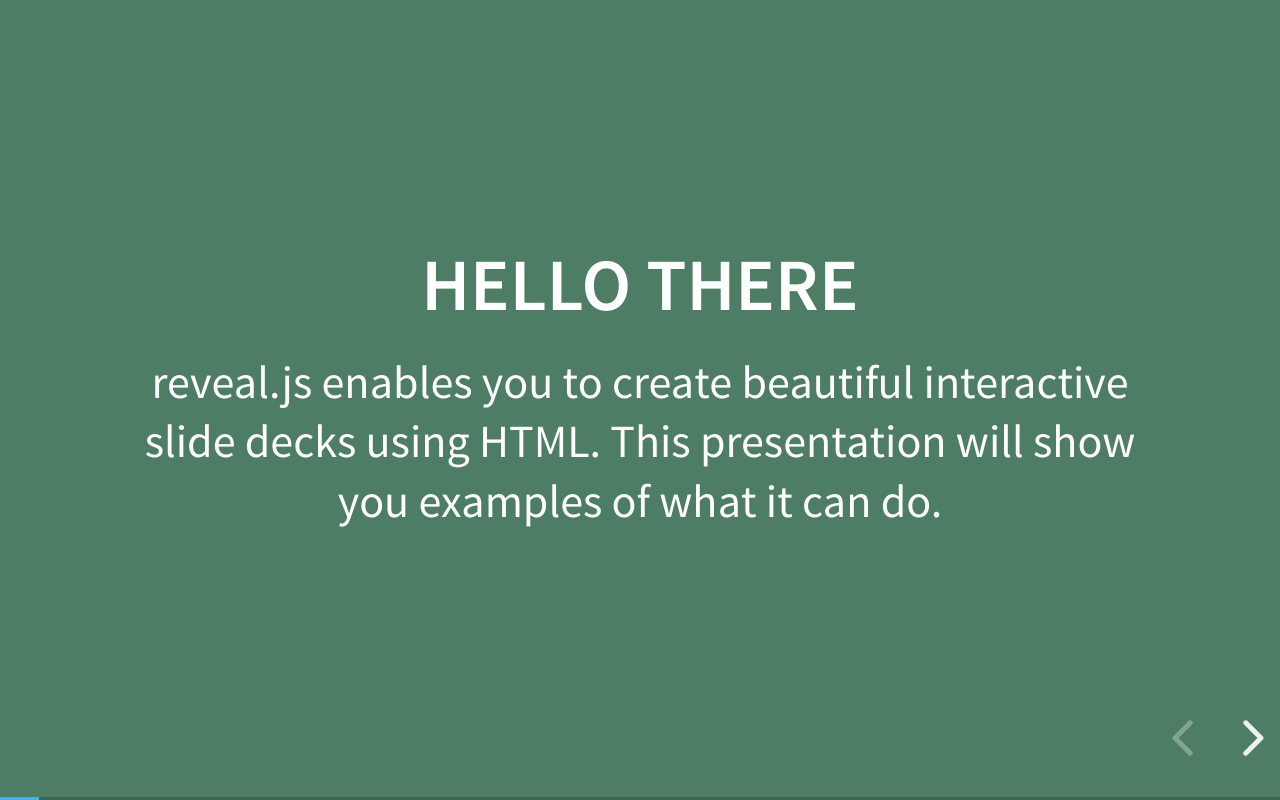
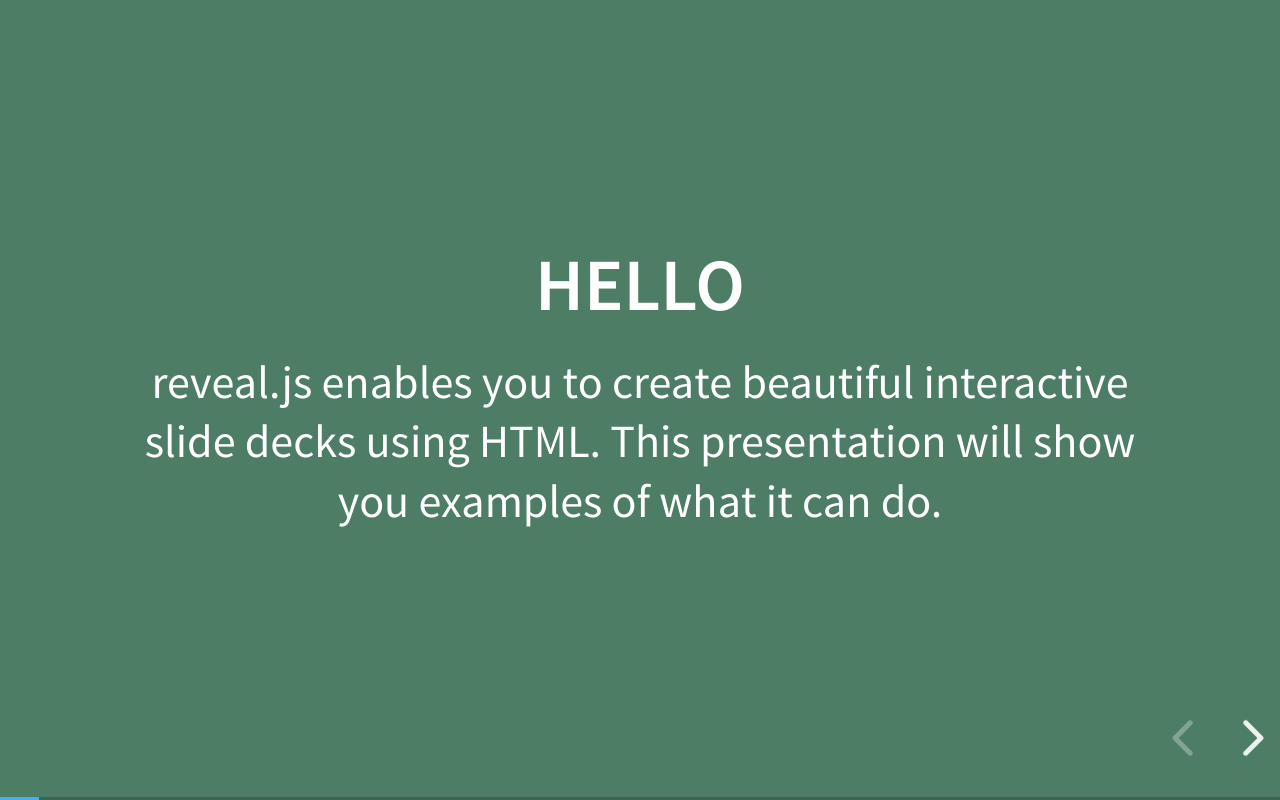
Before and after one commit to fgutr/presentacion, a website: page index.html in a window 1280 px wide. Both pictures are taken after a click on the button "next slide". Drawn offline with Linux system fonts and the light colour scheme.

Commit message:
gh-pages

```diff
--- a/index.html
+++ b/index.html
@@ -50,7 +50,7 @@
 			</section>
 
 			<section data-transition="slide" data-background="#4d7e65" data-background-transition="zoom">
-				<h2>Hello There</h2>
+				<h2>Hello </h2>
 				<p>
 					reveal.js enables you to create beautiful interactive slide decks using HTML. This presentation will
 					show you examples of what it can do.
```
